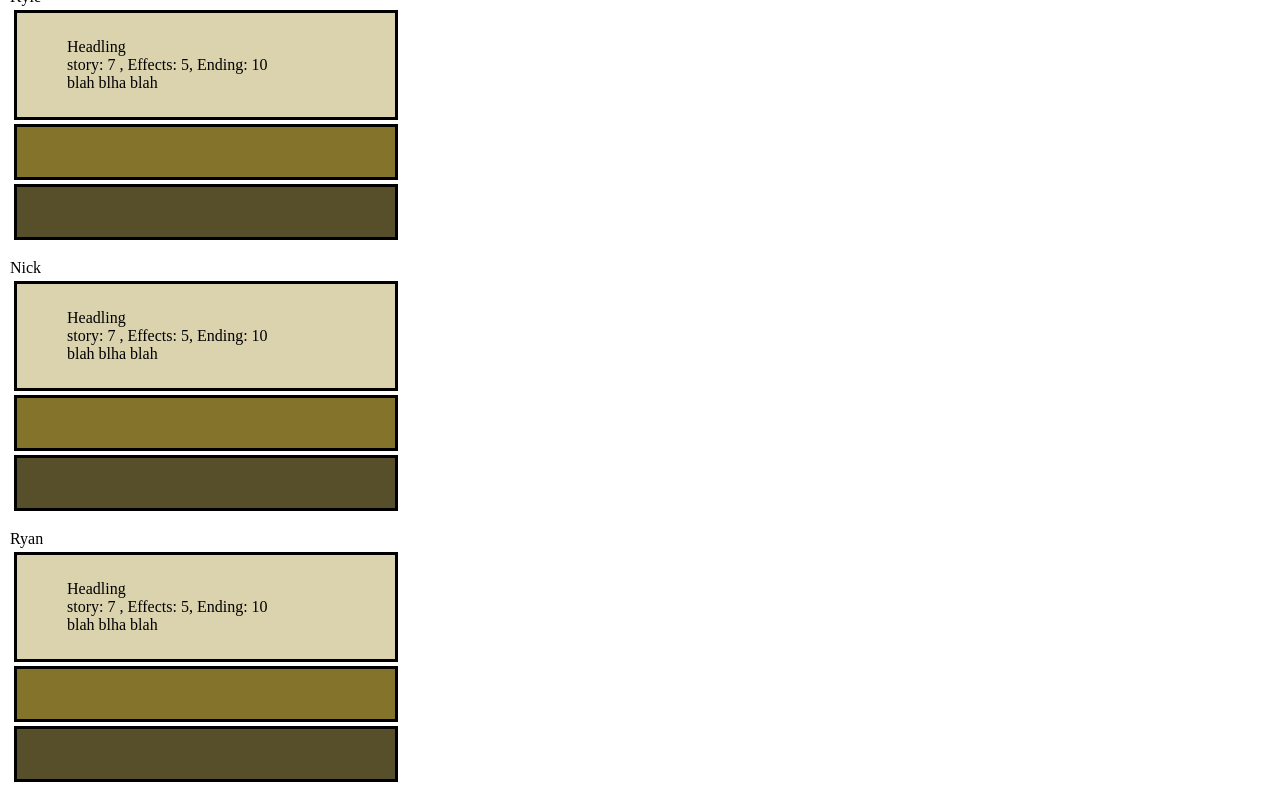
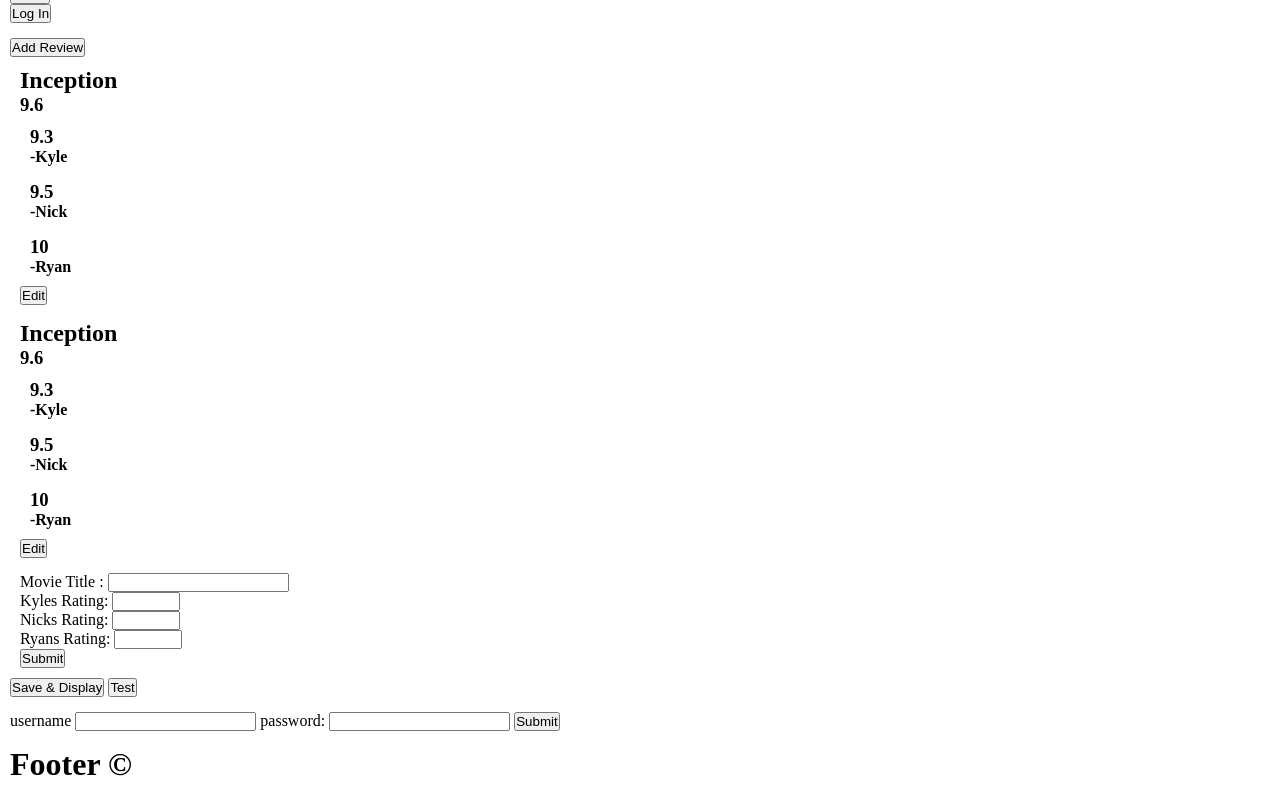
Before and after one commit to Maskus-rd/KNR_Movie_Reviews, a plain HTML site: page index.html in a window 1280 px wide. Shown: the part 62-858 px from the top of the page. Drawn offline with Linux system fonts and the light colour scheme.

Commit message:
Update index.html
1/3 files getting overhauled/entirely reworked

```diff
--- a/index.html
+++ b/index.html
@@ -3,44 +3,139 @@
 <head>
     <meta charset="UTF-8">
     <meta name="viewport" content="width=device-width, initial-scale=1.0">
-    <link href="styles.css" rel="stylesheet">
-    <title>KNR Movie Reviews</title>
+    <link rel="stylesheet" href="styles.css">
+    <title>KNReview</title>
 </head>
 <body>
-    <header>
-      <h1>KNR Movie Reviews</h1>
-    </header>
+    <div id="nav">
+        <h1>
+            Navbar
+        </h1>
+        <ul>
+            <li>
+                <button id="home-button">Home</button>
+            </li>
+            <li>
+                <button id="log-in-button">Log In</button>
+            </li>
+        </ul>
+    </div>
 
-    <main>
-      <div Class="lazySusan">Kyle
-        <section class="review">
-          <p class="headline">Headling</p>
-          <span class="rating">story: 7 , Effects: 5, Ending: 10</span>
-          <p class="description">blah blha blah</p>
-        </section>
-        <section class="rubric"></section>
-        <section class="author-bio"></section>
+    <div id="home">
+        <button id="new-review-button">Add Review</button>
+        <div class="review-box">
+            <h2 class="movie-title">Inception</h2>
+            <h3 class="overall">9.6</h3>
+            <div class="box">
+                <h3 class="overall">9.3</h3>
+                <h4 class="reviewer">-Kyle</h4>
             </div>
-      <div class="lazySusan">Nick
-        <section class="review">
-          <p class="headline">Headling</p>
-          <span class="rating">story: 7 , Effects: 5, Ending: 10</span>
-          <p class="description">blah blha blah</p></section>
-        <section class="rubric"></section>
-        <section class="author-bio"></section>
+            <div class="box">
+                <h3 class="overall">9.5</h3>
+
+                <h4 class="reviewer">-Nick</h4>
             </div>
-      <div class="lazySusan">Ryan
-        <section class="review">
-          <p class="headline">Headling</p>
-          <span class="rating">story: 7 , Effects: 5, Ending: 10</span>
-          <p class="description">blah blha blah</p>
-        </section>
-        <section class="rubric"></section>
-        <section class="author-bio"></section>
+            <div class="box">
+                <h3 class="overall">10</h3>
+
+                <h4 class="reviewer">-Ryan</h4>
             </div>
-    </main>
+            <button class="Eidt">Edit</button>
+        </div>
 
-    <footer></footer>
+        <div id="test-display" class="review-box">
+            <h2 class="movie-title">Inception</h2>
+            <h3 class="overall">9.6</h3>
+            <div class="box">
+                <h3 class="overall">9.3</h3>
+                <h4 class="reviewer">-Kyle</h4>
+            </div>
+            <div class="box">
+                <h3 class="overall">9.5</h3>
+
+                <h4 class="reviewer">-Nick</h4>
+            </div>
+            <div class="box">
+                <h3 class="overall">10</h3>
+
+                <h4 class="reviewer">-Ryan</h4>
+            </div>
+            <button class="Eidt">Edit</button>
+        </div>
+
+        <div id="new-review"> <!-- Is this div redundant? Can I just style the class/id of the form directly? -->
+            <form>
+                <label for="movie-title"> Movie Title :
+                    <input id="new-title" type="text">
+                </label>
+                </br>
+                <label for="rating-kyle"> Kyles Rating:
+                    <input id="new-ratingK" type="number" min="0" max="10" step=".1">
+                </label>
+                </br>
+                <label for="rating-nick"> Nicks Rating:
+                    <input id="new-ratingN" type="number" min="0" max="10" step=".1">
+                </label>
+                </br>
+                <label for="rating-ryan"> Ryans Rating:
+                    <input id="new-ratingR" type="number" min="0" max="12" step=".1">
+                </label>
+                </br>
+                <input type="submit">
+
+            </form>
+        </div>
+
+        <button id="save-display">Save & Display</button>
+        <button id="test-button">Test</button>
+    </div>
+    <!--
+    <div id="content">
+        <div id="reviews">
+            <div class="review-box">
+                <div id="rating-ryan">
+                    <h2>Inception</h2>
+                    <p>overall rating: </p>
+                    <ul>
+                        <li>Story - 4</li>
+                        <li>Acting - 3</li>
+                        <li>style - 2</li>
+                        <li>Overall Feeling - 1</li>
+                    </ul>
+                    <p>"Blowing the minds of youth everywhere" - ryan</p>
+                </div>
+                <div id="rubric-ryan">
+                    <h3>total possible score: 13 (10 is considered 100% score with three extra credit points possible)</h3>
+                    <p>The following 3 categories are scored from 0-3 with a bonus 4th point if I consider the movie a must watch for this Category.</P>
+                    <P>Category 1 Story</p>
+                    <p>Category 2 Acting</p>
+                    <p>Category 3 Style</p>
+                    <p>After these three main categories I award 0-1 points based on my initial reaction to the movie based solely on how the movie left me feeling.</p>
+                </div>
+                <button id="pivot-ryan">Toggle</button>
+            </div>
+            <div class="review-box"></div>
+            <div class="review-box"></div>
+        </div>
+    </div>
+    -->
+
+    <div id="log-in">
+        <form action="">
+            <label for="username">username
+                <input name="username" type="text">
+            </label>
+            <label for="password">password:
+                <input name="password" type="text">
+            </label>
+            <input type="submit">
+        </form>
+    </div>
+
+    <div id="footer">
+        <h1>Footer &copy;</h1>
+    </div>
+
 
     <script src="script.js"></script>
 </body>
```
Lines whose indentation alone changed are shown as unchanged.
